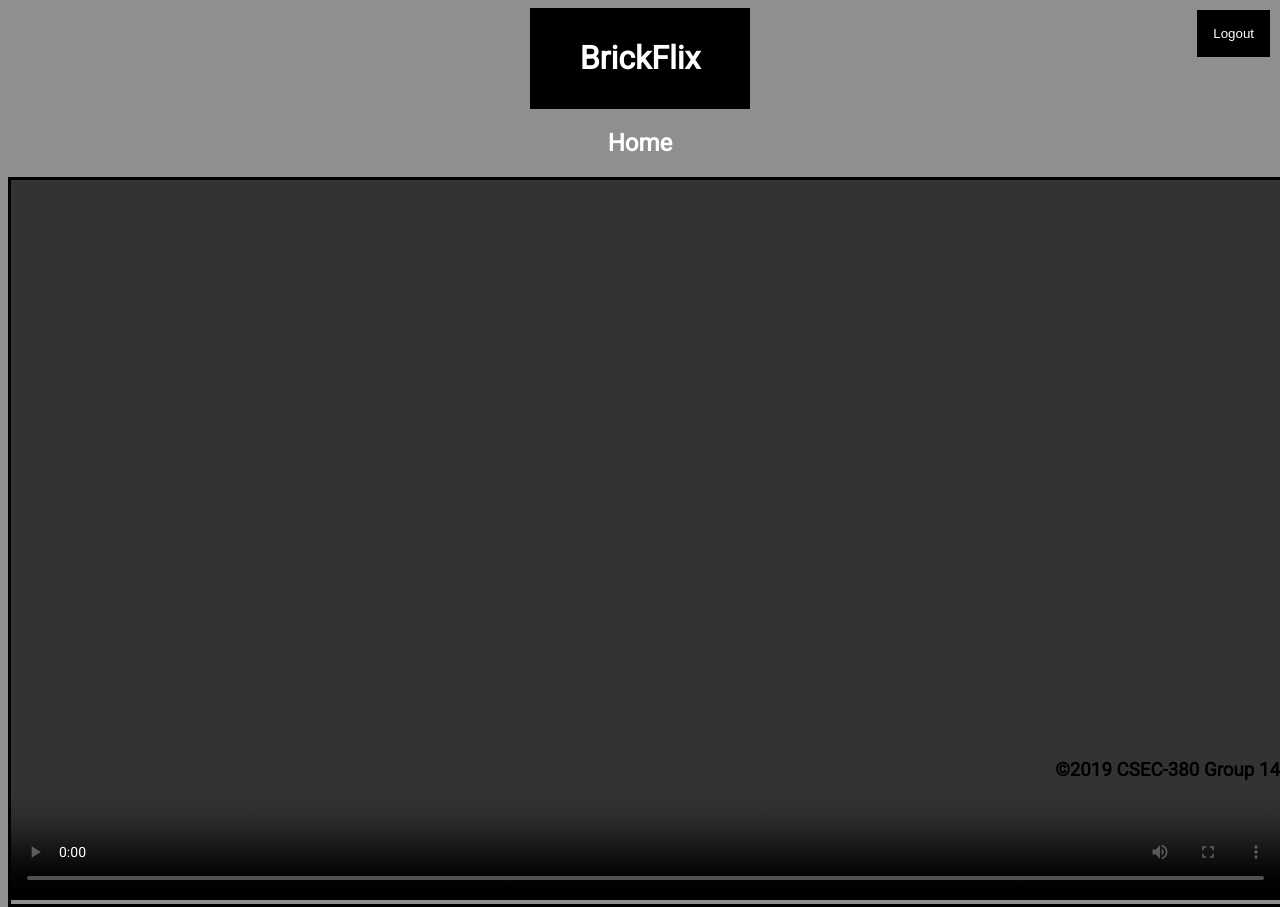
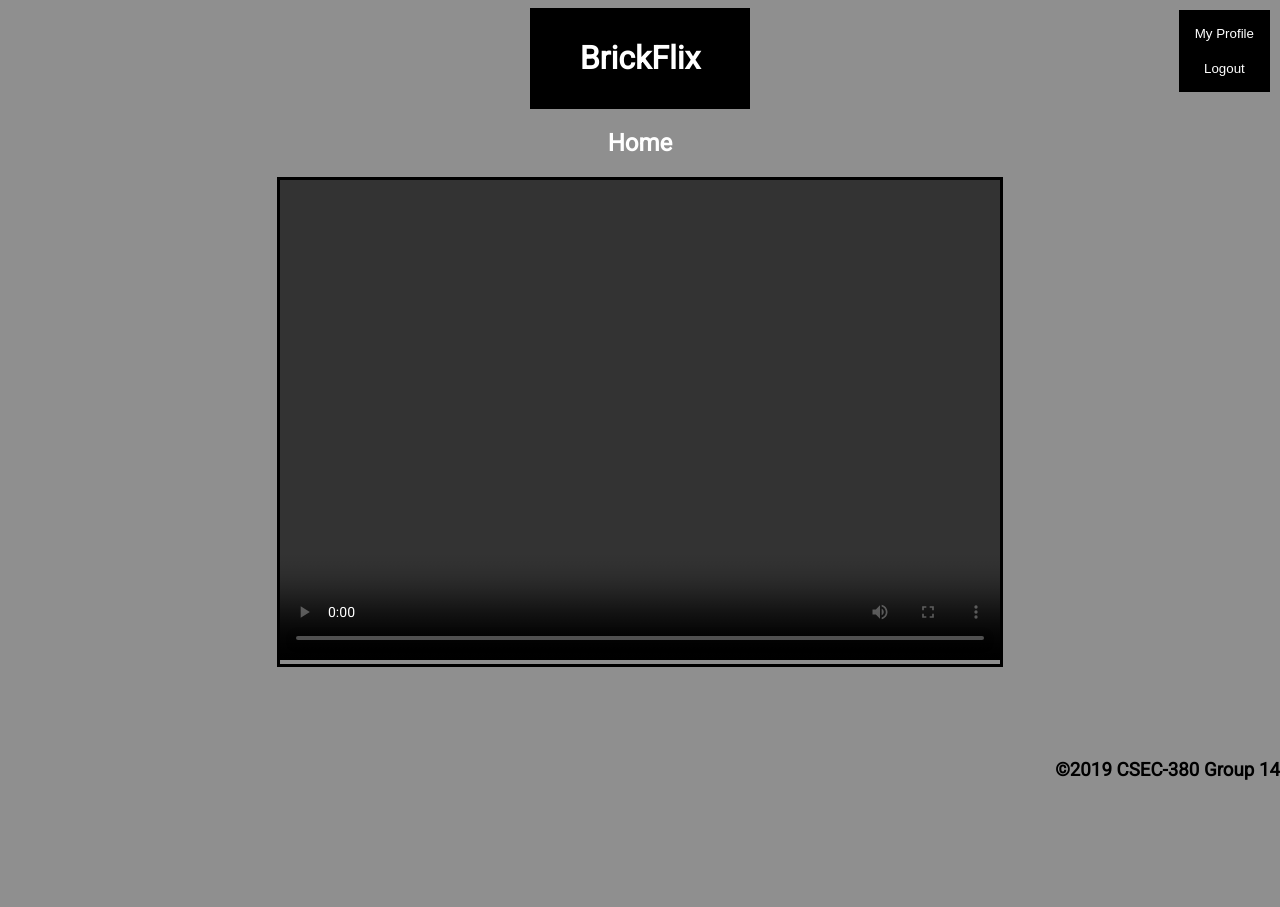
Before and after one commit to GiaQM115/CSEC380Group14, a PHP site: page /home.html in a window 1280 px wide. After the commit the page ends 780 px from the top, so only its background shows below. Run offline with PHP 8.4, Linux system fonts and the light colour scheme.

Commit message:
Fix inconsistencies from previous commits

```diff
--- a/docker/www/css/classes.css
+++ b/docker/www/css/classes.css
@@ -36,7 +36,7 @@
     text-align: center;
 }
 
-.logoutDiv {
+.navDiv {
     position: absolute;
     top: 10px;
     right: 10px;
@@ -83,6 +83,6 @@
 
 .featuredVideoDiv {
     border-style: solid;
-    width: 1280px;
+    width: 720px;
     margin: auto;
 }
--- a/docker/www/home.html
+++ b/docker/www/home.html
@@ -3,9 +3,9 @@
 <head>
     <title>BrickFlix</title>
     <meta charset="utf-8">
-    <link href="/favicon.ico" rel="icon">
-    <link href="/css/main.css" rel="stylesheet">
-    <link href="/css/classes.css" rel="stylesheet">
+    <link href="favicon.ico" rel="icon">
+    <link href="css/main.css" rel="stylesheet">
+    <link href="css/classes.css" rel="stylesheet">
     <link href="https://fonts.googleapis.com/css?family=Roboto" rel="stylesheet">
 </head>
 <body>
@@ -17,13 +17,16 @@
         <h2>Home</h2>
     </div>
     <div class="featuredVideoDiv">
-        <video controls height="720" width="1280">
+        <video controls height="480" width="720">
             <!-- TODO: Implement video source in PHP -->
             Your browser does not support this video format. Dang.
         </video>
     </div>
-    <div class="logoutDiv">
-        <form action="/logout.php" id="logoutForm" method="post">
+    <div class="navDiv">
+        <form action="login.php" id="profileForm" method="get">
+            <button form="profileForm" type="submit">My Profile</button>
+        </form>
+        <form action="logout.php" id="logoutForm" method="post">
             <button form="logoutForm" type="submit">Logout</button>
         </form>
     </div>
--- a/docker/www/login.html
+++ b/docker/www/login.html
@@ -5,7 +5,7 @@
     <meta charset="utf-8">
     <link href="favicon.ico" rel="icon">
     <link href="css/main.css" rel="stylesheet">
-    <link href="/css/classes.css" rel="stylesheet">
+    <link href="css/classes.css" rel="stylesheet">
     <link href="https://fonts.googleapis.com/css?family=Roboto" rel="stylesheet">
 </head>
 <body>
@@ -17,7 +17,7 @@
         <h2>Welcome to BrickFlix. Please log in.</h2>
     </div>
     <div class="loginDiv">
-        <form action="/login.php" id="loginForm" method="post">
+        <form action="login.php" id="loginForm" method="post">
             <label>
                 <input name="username" placeholder="username" required type="text">
             </label>
--- a/docker/www/upload.php
+++ b/docker/www/upload.php
@@ -4,8 +4,8 @@ require_once __DIR__ . '/src/db_conn.php';
 
 // Run this code if user IS logged in, otherwise unauthorized
 if ($auth->isLoggedIn()) {
-    // Run this code if the request is a PUT, otherwise bad request
-    if ($_SERVER['REQUEST_METHOD'] == 'PUT') {
+    // Run this code if the request is a POST, otherwise bad request
+    if ($_SERVER['REQUEST_METHOD'] == 'POST') {
         // Attempt to upload the video
         // TODO
     } else {
--- a/docker/www/watch.php
+++ b/docker/www/watch.php
@@ -13,7 +13,7 @@ if ($auth->isLoggedIn()) {
         $result = $statement->fetchAll();
 
         // Run this code if the result is not empty, otherwise not found
-        if(!$result) {
+        if (!$result) {
             $title = $result[0];
             $src = '/src/' . $result[1];
             $uploader = $result[2];
```
Also changed, not shown: docker/www/profile.html (+9 -9 lines), docker/www/watch.html (+5 -5 lines).
